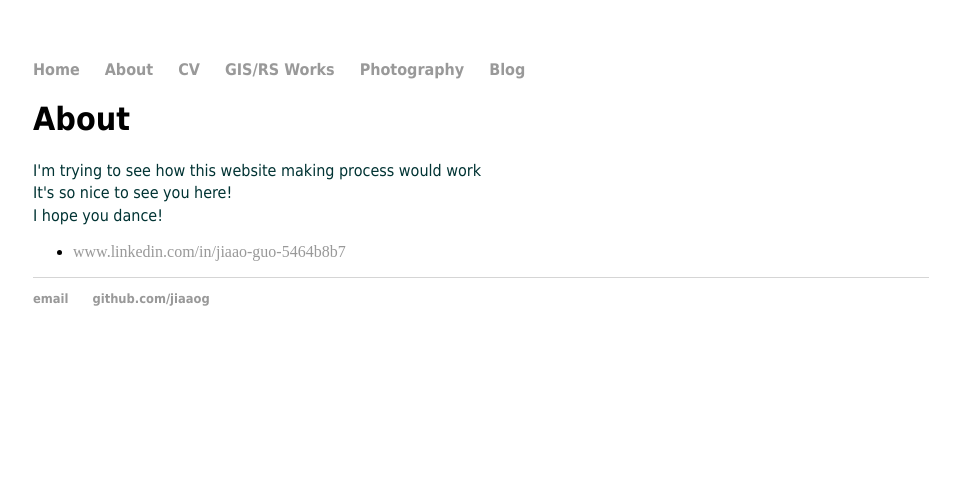
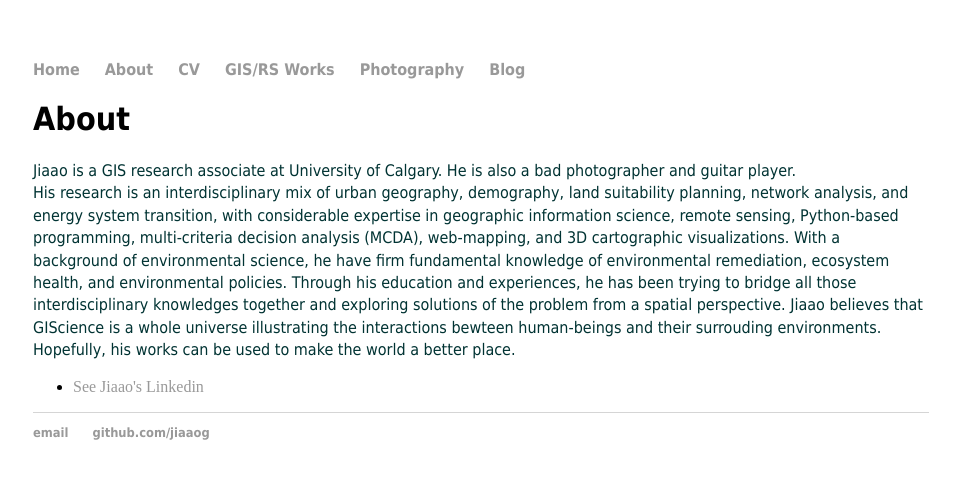
Before and after one commit to jiaaog/jiaaog.github.io, a Jekyll site: the page built from about/index.html, in a window 1280 px wide. Shown: the top 479 px of the page, without its empty margins (159-1113 px from the left). Built offline with Jekyll 4.4.1, drawn with Linux system fonts in a browser that asks for light colours.

Commit message:
Update index.html

```diff
--- a/about/index.html
+++ b/about/index.html
@@ -5,12 +5,11 @@ title: About Jiaao
 		<div class="about">
 			<h1>About</h1>
 			<p>
-                        I'm trying to see how this website making process would work<br />
-                        It's so nice to see you here!<br />
-                        I hope you dance!<br />
+                        Jiaao is a GIS research associate at University of Calgary. He is also a bad photographer and guitar player.<br />
+                        His research is an interdisciplinary mix of urban geography, demography, land suitability planning, network analysis, and energy system transition, with considerable expertise in geographic information science, remote sensing, Python-based programming, multi-criteria decision analysis (MCDA), web-mapping, and 3D cartographic visualizations. With a background of environmental science, he have firm fundamental knowledge of environmental remediation, ecosystem health, and environmental policies. Through his education and experiences, he has been trying to bridge all those interdisciplinary knowledges together and exploring solutions of the problem from a spatial perspective. Jiaao believes that GIScience is a whole universe illustrating the interactions bewteen human-beings and their surrouding environments. Hopefully, his works can be used to make the world a better place.
                         </p>
 
 			<ul class="contacts">
-				<li><a href="#">www.linkedin.com/in/jiaao-guo-5464b8b7</a></li>
+				<li><a href="www.linkedin.com/in/jiaao-guo-5464b8b7"> See Jiaao's Linkedin</a></li>
 				</ul>
 		</div>
```
